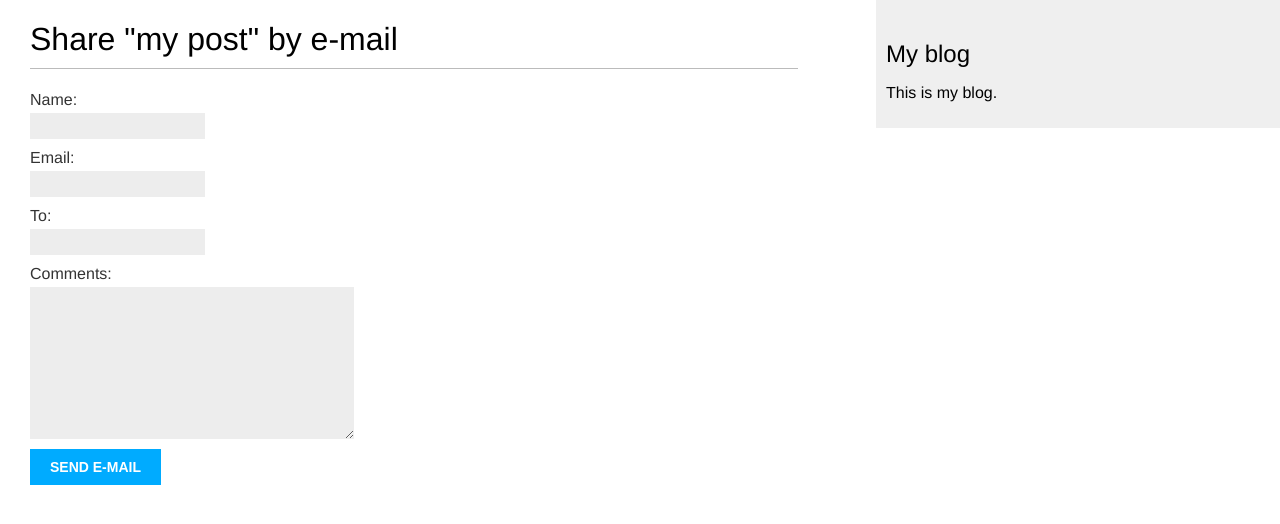
After one commit to H-Shaikh/blog-app, a Django app: page /blog/4/share/ in a window 1280 px wide. The commit adds this page. Shown: the top 524 px of the page. Run offline with Django 4.2, Linux system fonts and the light colour scheme; data comes from the database, SQL or seed files in the repository.

Commit message:
pagination email cannonical urls

```diff
--- /dev/null
+++ b/mysite/blog/forms.py
@@ -0,0 +1,9 @@
+from django import forms
+
+
+class EmailPostForm(forms.Form):
+    name = forms.CharField(max_length=25)
+    email = forms.EmailField()
+    to = forms.EmailField()
+    comments = forms.CharField(required=False,
+                               widget=forms.Textarea)
--- a/mysite/blog/templates/blog/post/detail.html
+++ b/mysite/blog/templates/blog/post/detail.html
@@ -8,4 +8,9 @@
     Published {{ post.publish }} by {{ post.author }}
   </p>
   {{ post.body|linebreaks }}
+  <p>
+    <a href="{% url 'blog:post_share' post.id %}">
+    Share this post
+    </a>
+  </p>
 {% endblock %}
--- /dev/null
+++ b/mysite/blog/templates/blog/post/share.html
@@ -0,0 +1,22 @@
+{% extends "blog/base.html" %}
+
+{% block title %}Share a post{% endblock %}
+
+{% block content %}
+
+{% if sent %}
+<h1>E-mail successfully sent</h1>
+<p>
+"{{ post.title }}" was successfully sent to {{ form.cleaned_data.to }}.
+</p>
+{% else %}
+<h1>Share "{{ post.title }}" by e-mail</h1>
+<form method="post">
+{{ form.as_p }}
+
+{% csrf_token %}
+<input type="submit" value="Send e-mail">
+</form>
+{% endif %}
+
+{% endblock %}
--- a/mysite/blog/urls.py
+++ b/mysite/blog/urls.py
@@ -6,7 +6,9 @@ app_name = 'blog'
 urlpatterns = [
     # post views
     path('', views.post_list, name='post_list'),
+    # path('', views.PostListView.as_view(), name='post_list'),
     path('<int:year>/<int:month>/<int:day>/<slug:post>/',
          views.post_detail,
          name='post_detail'),
+    path('<int:post_id>/share/', views.post_share, name='post_share')
 ]
--- a/mysite/blog/views.py
+++ b/mysite/blog/views.py
@@ -1,6 +1,8 @@
 from django.shortcuts import render, get_object_or_404
 from .models import Post
 from django.core.paginator import Paginator
+from .forms import EmailPostForm
+from django.core.mail import send_mail
 
 
 def post_list(request):
@@ -25,3 +27,37 @@ def post_detail(request, year, month, day, post):
     return render(request,
                   'blog/post/detail.html',
                   {'post': post})
+
+
+def post_share(request, post_id):
+    #retrieve post by id
+
+    post = get_object_or_404(Post, id=post_id, status=Post.Status.PUBLISHED)
+    sent=False
+
+    if request.method == "POST":
+        # Form was submitted
+
+        form = EmailPostForm(request.POST)
+        if form.is_valid():
+            # Form fields passed validation
+
+            cd = form.cleaned_data
+            post_url = request.build_absolute_uri(
+                post.get_absolute_url())
+            subject = f"{cd['name']} recommends you read {post.title}"
+            message = f"Read {post.title} at {post_url}\n\n" \
+                      f"{cd['name']}\'s comments: {cd['comments']}"
+
+
+
+            send_mail(subject, message, 'youraccount@gmail.com', [cd['to']])
+
+
+            sent = True
+    else:
+        form = EmailPostForm()
+
+    return render(request, "blog/post/share.html", {'post': post,
+                                                    'form': form,
+                                                    'sent': sent})
```
Also changed, not shown: mysite/mysite/settings.py (+19 -0 lines).
